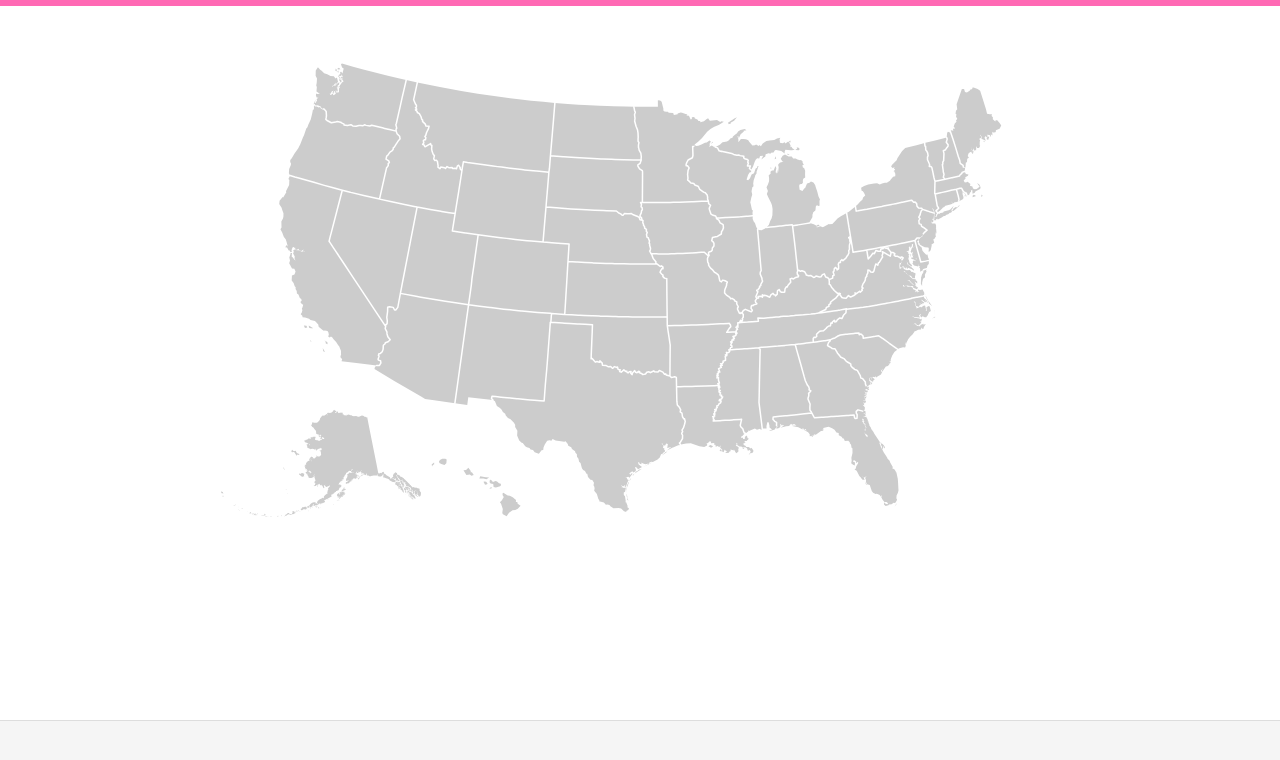
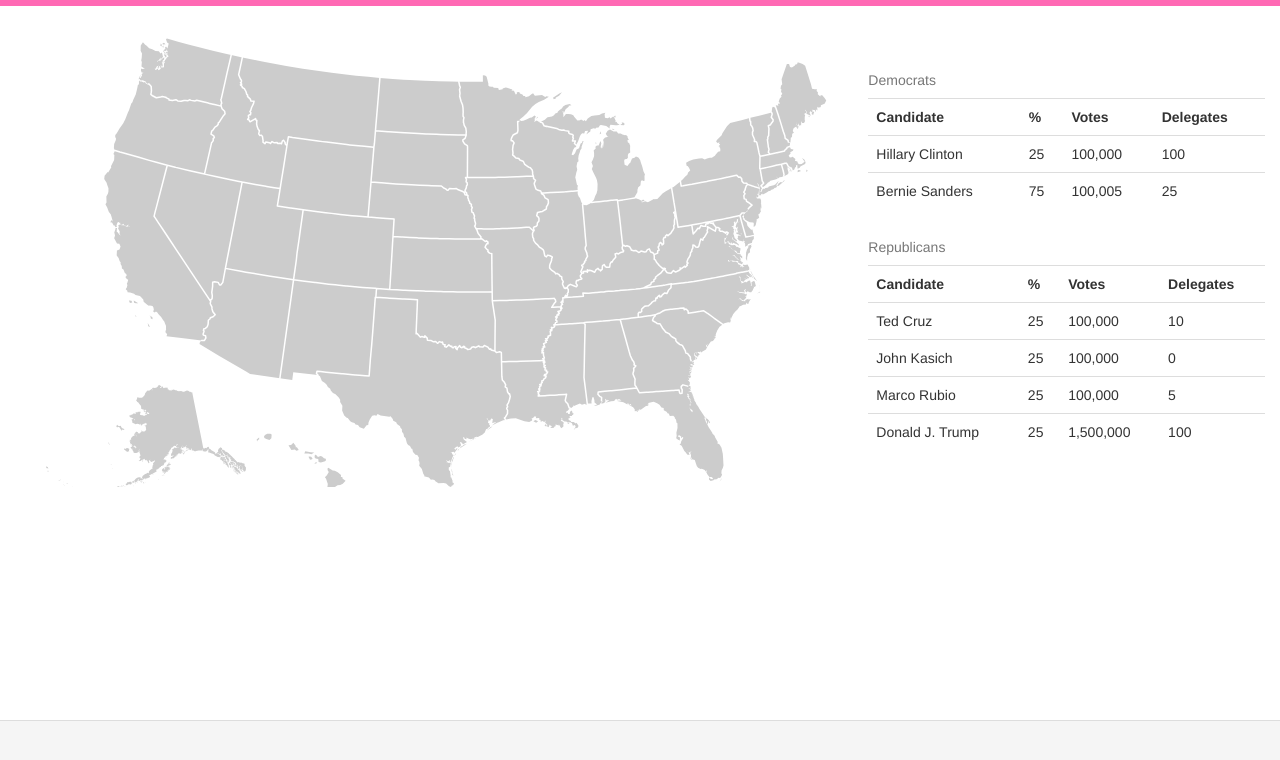
Before and after one commit to bradware/voting-viz, a website: page index.html in a window 1280 px wide. Drawn offline with Linux system fonts and the light colour scheme.

Commit message:
added some more stuff

```diff
--- a/index.html
+++ b/index.html
@@ -21,11 +21,16 @@
 	    <script src="js/main.js"></script>
 	    <!-- END OF HEADER -->
     </head>
-	<body class="container-fluid text-center">
+	<body class="container-fluid">
 		<!-- Header Inserted -->
 	    <header class="row panel-heading"></header>
 	    <!-- End of Header -->
-	    <main class="content"></main>
+	    <main class="content">
+	    	<div class="row">
+	    		<div class="chart text-center col-xs-12 col-sm-12 col-md-9 col-lg-8"></div>
+	    		<div class="tables col-xs-12 col-sm-12 col-md-3 col-lg-4"></div>
+	    	</div>
+	    </main>
 	    <!-- Footer Inserted -->
 	    <footer class="row panel-footer"></footer>
 	    <!-- End of Footer -->
--- a/js/main.js
+++ b/js/main.js
@@ -1,6 +1,9 @@
 $(document).ready(function() {
-  var width = 960,
-      height = 500,
+  // load templates
+  $('.tables').load('templates/tables.html');
+
+  var width = 900,
+      height = 450,
       active = d3.select(null);
 
   var projection = d3.geo.albersUsa()
@@ -10,7 +13,7 @@
   var path = d3.geo.path()
               .projection(projection);
 
-  var svg = d3.select('main').append('svg')
+  var svg = d3.select('.chart').append('svg')
               .attr('width', width)
               .attr('height', height);
 
@@ -40,7 +43,13 @@
   });
 
   function clicked(d) {
-    if (active.node() === this) return reset();
+    console.log('clicked called');
+    console.log(this);
+
+    if (active.node() === this) {
+      return reset();
+    }
+
     active.classed('active', false);
     active = d3.select(this).classed('active', true);
 
@@ -56,9 +65,12 @@
         .duration(750)
         .style('stroke-width', 1.5 / scale + 'px')
         .attr('transform', 'translate(' + translate + ')scale(' + scale + ')');
+
   }
 
   function reset() {
+    console.log('reset called');
+
     active.classed('active', false);
     active = d3.select(null);
 
@@ -67,4 +79,5 @@
         .style('stroke-width', '1.5px')
         .attr('transform', '');
   }
+
 });
--- a/styles/styles.css
+++ b/styles/styles.css
@@ -14,6 +14,9 @@
 }
 a, a:hover {
  color: #FF69B4; /* change this */
+}
+.tables {
+  padding-top: 25px;
 }
 
 /*
--- /dev/null
+++ b/templates/tables.html
@@ -0,0 +1,58 @@
+<div class="table-responsive">
+	<table class="table">
+		<caption>Democrats</caption>
+		<tr>
+		    <th>Candidate</th>
+		    <th>%</th>
+		    <th>Votes</th>
+		    <th>Delegates</th>
+	  	</tr>
+	  	<tr>
+		    <td>Hillary Clinton</td>
+		    <td>25</td>
+		    <td>100,000</td>
+		    <td>100</td>
+	  	</tr>
+	  	<tr>
+	    	<td>Bernie Sanders</td>
+	    	<td>75</td>
+	    	<td>100,005</td>
+	    	<td>25</td>
+	  	</tr>
+	</table>
+</div>
+<div class="table-responsive">
+	<table class="table">
+		<caption>Republicans</caption>
+		<tr>
+		    <th>Candidate</th>
+		    <th>%</th>
+		    <th>Votes</th>
+		    <th>Delegates</th>
+	  	</tr>
+	  	<tr>
+		    <td>Ted Cruz</td>
+		    <td>25</td>
+		    <td>100,000</td>
+		    <td>10</td>
+	  	</tr>
+	  	<tr>
+		    <td>John Kasich</td>
+		    <td>25</td>
+		    <td>100,000</td>
+		    <td>0</td>
+	  	</tr>
+	  	<tr>
+		    <td>Marco Rubio</td>
+		    <td>25</td>
+		    <td>100,000</td>
+		    <td>5</td>
+	  	</tr>
+	  	<tr>
+		    <td>Donald J. Trump</td>
+		    <td>25</td>
+		    <td>1,500,000</td>
+		    <td>100</td>
+	  	</tr>
+	</table>
+</div>
```
Also changed, not shown: README.md. Lines whose indentation alone changed are shown as unchanged.
